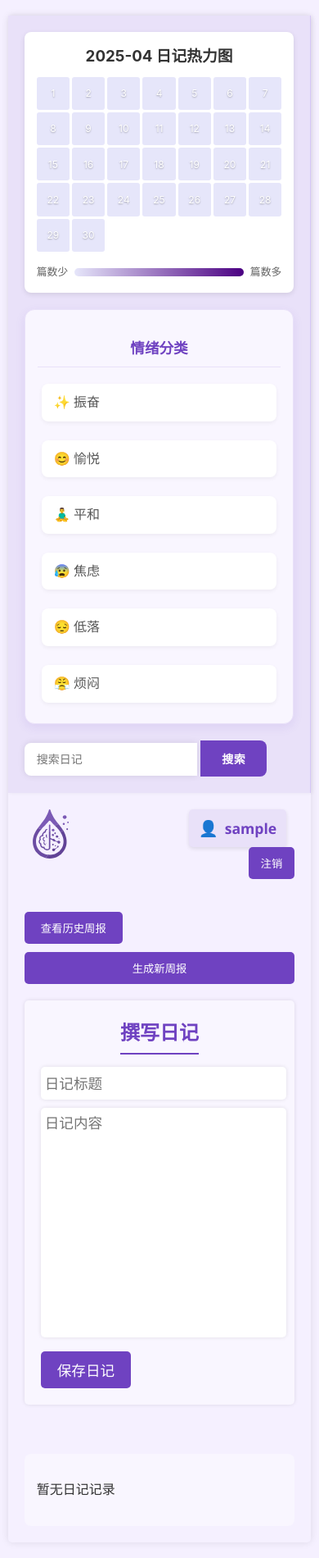
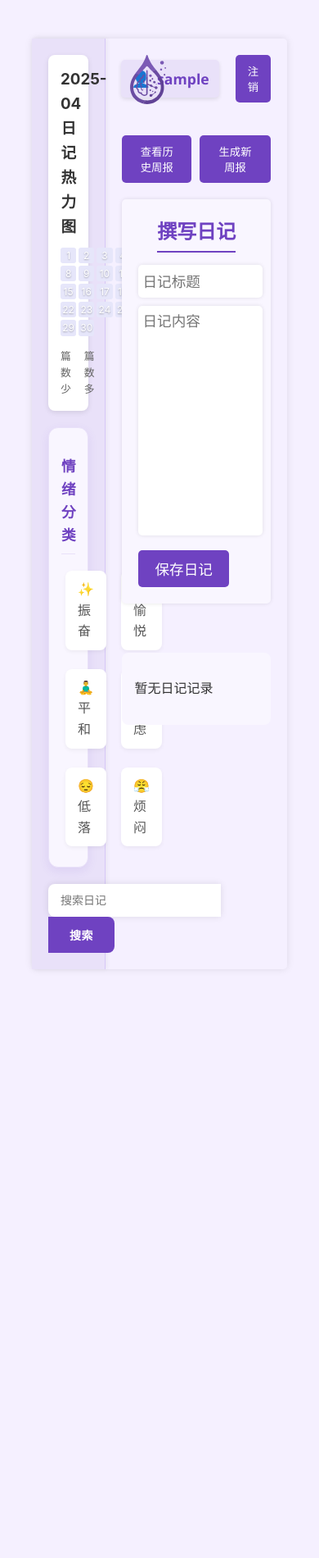
Before and after one commit to c0ffee-milk/Inksoul, a Flask app: page /diary/mine in a window 390 px wide. Shown: the whole page at 82% size. After the commit the page ends 1183 px from the top, so only its background shows below. Run offline with Flask 3, Linux system fonts and the light colour scheme; the visitor is signed in with stand-in values (Sample User, id 1); data comes from the database, SQL or seed files in the repository; data that the repository does not hold is empty; parts of the project's set-up code (start-up, migrations or seed data) failed here and were passed over; some libraries are stand-ins or nearby versions.

Commit message:
修改适配bug

```diff
--- a/static/css/style.css
+++ b/static/css/style.css
@@ -1,4 +1,3 @@
-
 /* 增加字体回退 */
 body {
     font-family: -apple-system, BlinkMacSystemFont, 'Segoe UI', Roboto,
@@ -15,13 +14,6 @@ body {
     font-variant: normal;
     text-transform: none;
     line-height: 1;
-}
-/* 统一表单控件样式 */
-input, textarea, button {
-    -webkit-appearance: none;
-    -moz-appearance: none;
-    appearance: none;
-    border-radius: 0;
 }
 /* 旧版浏览器渐变回退 */
 .gradient-bar {
@@ -791,59 +783,3 @@ body {
     background-color: #5a32a3;
     transform: translateY(-2px);
 }
-
-/* 增加媒体查询 */
-@media (max-width: 768px) {
-    .main-container {
-        flex-direction: column;
-        width: 95%;
-        margin: 2vh auto;
-    }
-
-    .sidebar, .main-content {
-        width: 100%;
-        max-height: none;
-    }
-
-    .heatmap-grid {
-        grid-template-columns: repeat(5, 1fr);
-    }
-
-    .diary-grid {
-        grid-template-columns: 1fr;
-    }
-
-    .login-register {
-        flex-direction: column;
-        align-items: flex-end;
-    }
-
-    .logo {
-        margin-right: 0;
-        justify-content: center;
-    }
-}
-
-@media (max-width: 480px) {
-    .heatmap-grid {
-        grid-template-columns: repeat(4, 1fr);
-    }
-
-    .category ul {
-        grid-template-columns: 1fr;
-    }
-
-    .weekly-buttons {
-        flex-direction: column;
-    }
-}
-
-/* 增加浏览器前缀 */
-.diary-card {
-    -webkit-transform: translateY(0);
-    -moz-transform: translateY(0);
-    transform: translateY(0);
-    -webkit-transition: all 0.3s cubic-bezier(0.4, 0, 0.2, 1);
-    -moz-transition: all 0.3s cubic-bezier(0.4, 0, 0.2, 1);
-    transition: all 0.3s cubic-bezier(0.4, 0, 0.2, 1);
-}
--- a/templates/diary_detail.html
+++ b/templates/diary_detail.html
@@ -27,7 +27,7 @@
         .main-content,
         .analysis-report {
             flex: 1;
-            max-height: 80vh;
+            min-height: 80vh;
             overflow-y: auto;
         }
     </style>
```
